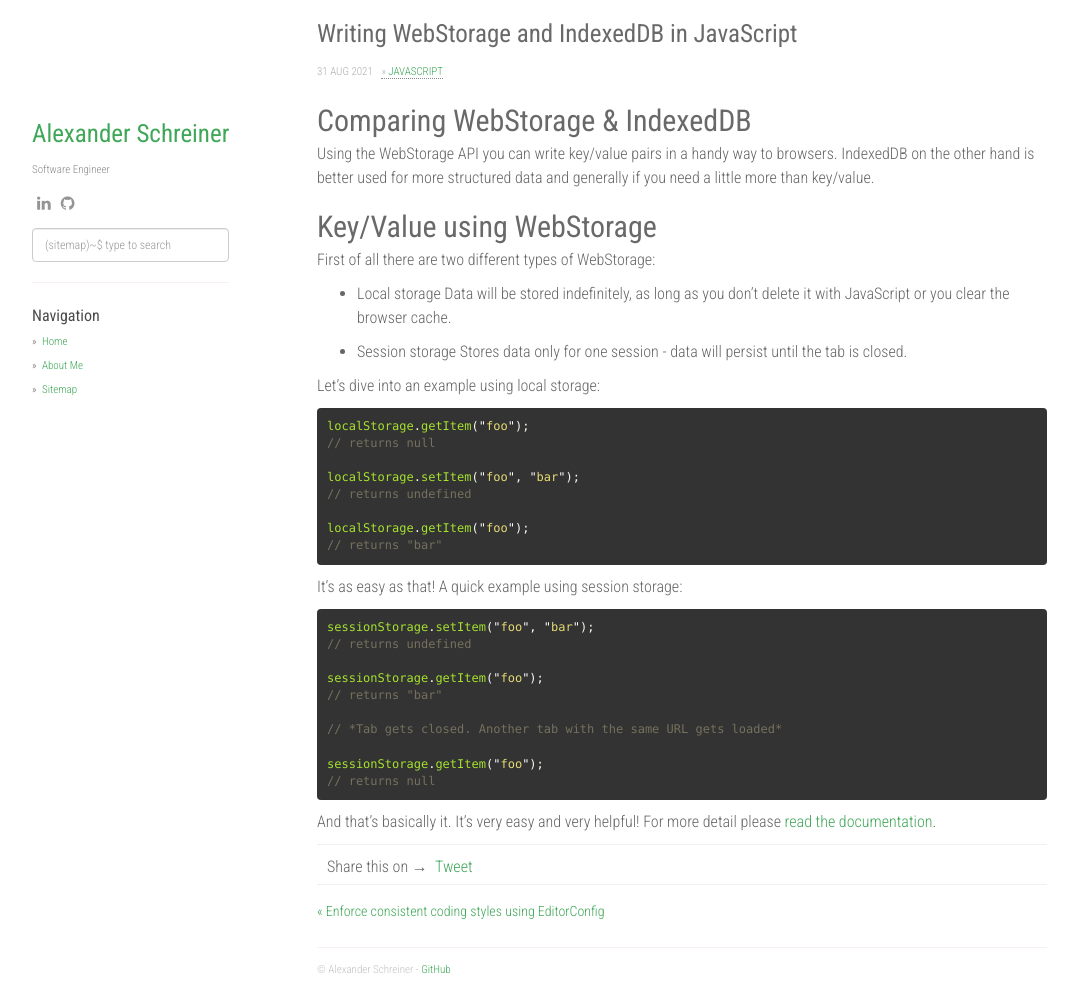
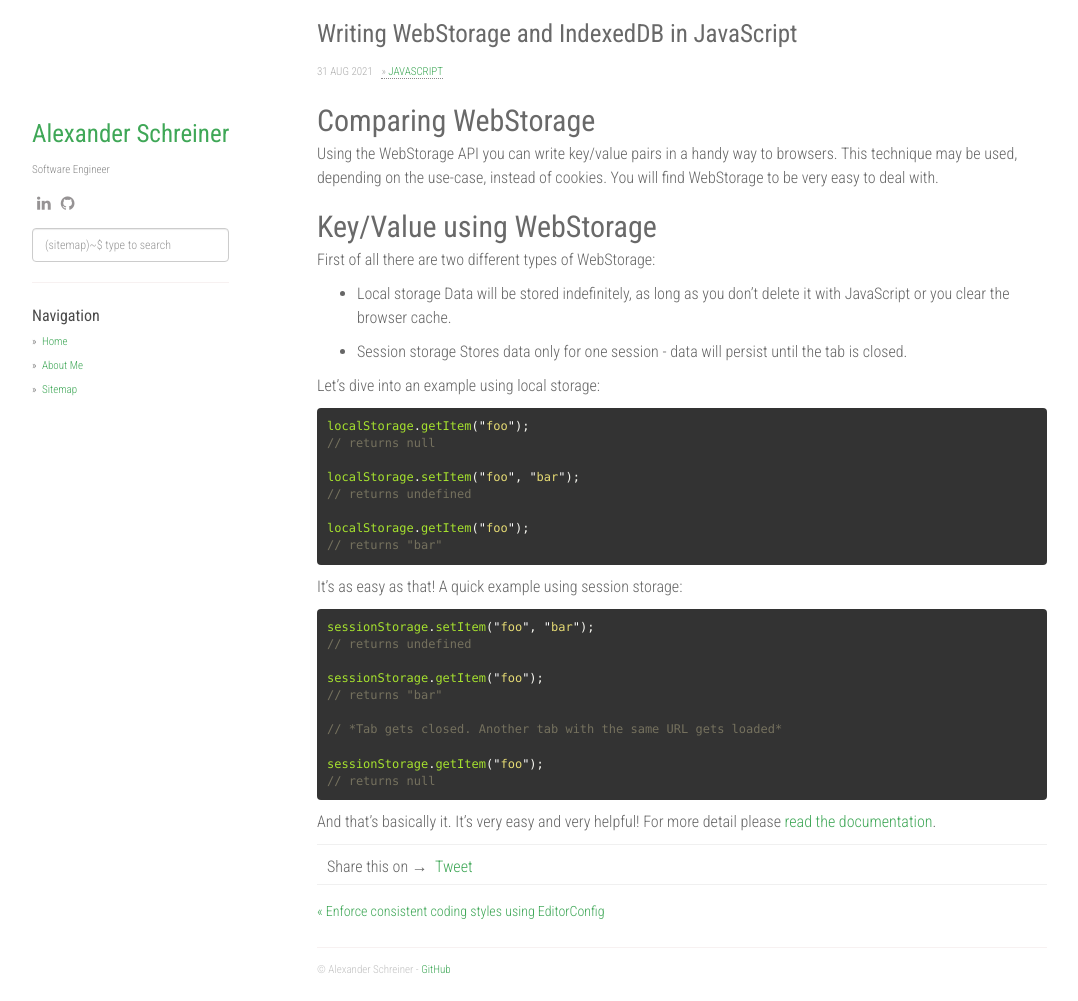
Before and after one commit to alexander-schreiner/alexander-schreiner.github.io, a Jekyll site: the page built from _blog/writing-web-storage-in-javascript.md, in a window 1280 px wide and 1001 px high. Shown: the whole window, without its empty margins (53-1131 px from the left). Built offline with Jekyll 4.4.1, drawn with Linux system fonts in a browser that asks for light colours; nearby versions of some CDN libraries; comment, search, counter and statistics services are not loaded.

Commit message:
Update writing-web-storage-in-javascript.md

```diff
--- a/_blog/writing-web-storage-in-javascript.md
+++ b/_blog/writing-web-storage-in-javascript.md
@@ -5,9 +5,9 @@ date:   2021-08-31 19:00:00 +0200
 tags: ["javascript"]
 ---
 
-## Comparing WebStorage & IndexedDB
+## Comparing WebStorage
 
-Using the WebStorage API you can write key/value pairs in a handy way to browsers. IndexedDB on the other hand is better used for more structured data and generally if you need a little more than key/value.
+Using the WebStorage API you can write key/value pairs in a handy way to browsers. This technique may be used, depending on the use-case, instead of cookies. You will find WebStorage to be very easy to deal with.
 
 ## Key/Value using WebStorage
 
```
